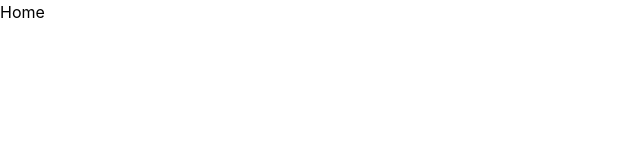
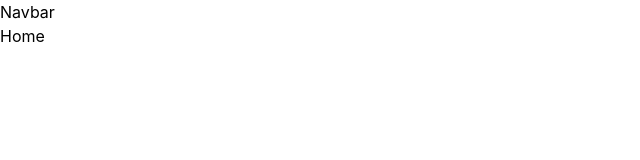
Before and after one commit to Luisma34/portfolio, a React (Vite) app in the folder frontend/portfolio-frontend/: page / in a window 1280 px wide. Shown: the top 160 px of the page, without its empty margins (0-640 px from the left). Built offline with nearby package versions, Linux system fonts and the light colour scheme.

Commit message:
modificada App.jsx

```diff
--- a/frontend/portfolio-frontend/src/App.jsx
+++ b/frontend/portfolio-frontend/src/App.jsx
@@ -3,12 +3,13 @@ import "./App.css";
 import AppRouter from "./router/AppRouter";
 import { BrowserRouter, Routes } from "react-router-dom";
 import { Route } from "react-router-dom";
+import Navbar from "./components/Navbar";
 
 function App() {
 
   return (
     <>
-
+      <Navbar/>
       <AppRouter />
     </>
   );
--- a/frontend/portfolio-frontend/src/components/Navbar.jsx
+++ b/frontend/portfolio-frontend/src/components/Navbar.jsx
@@ -6,14 +6,14 @@ function Navbar() {
 
   useEffect(() => {
     const handleScroll = () => {
-      // Si es usuario baja más de 50px, scrolled se pone a true
+      // Actualiza el estado según la posición del scroll
       setScrolled(window.scrollY > 50);
     };
     window.addEventListener("scroll", handleScroll);
 
-    // Eliminamos el listener cuando el componente desaparece, sino lo hicieramos seguiría ejecutándose.
+    // Limpieza del evento al desmontar el componente
     return () => window.removeEventListener("scroll", handleScroll);
-  }, []); //Escribimos esto para decirle a React que lo ejecute solo una vez
+  }, []); // Solo se ejecuta al montar el componente
 
   return <nav>Navbar</nav>;
 }
```
